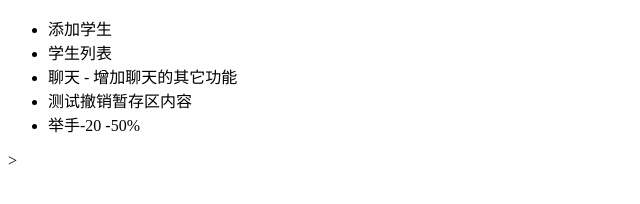
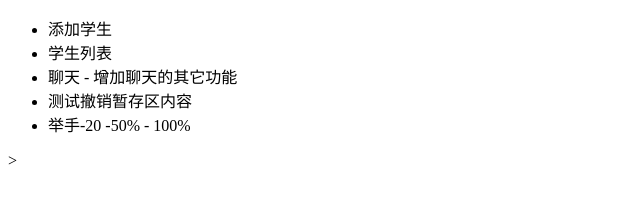
Before and after one commit to 158402/student, a plain HTML site: page index.html in a window 1280 px wide. Shown: the full height of the page, 0-640 px from the left. Drawn offline with Linux system fonts and the light colour scheme.

Commit message:
dev分支的举手功能开发完成

```diff
--- a/index.html
+++ b/index.html
@@ -9,7 +9,7 @@
 		<li>学生列表</li>
 		<li>聊天 - 增加聊天的其它功能</li>
 		<li>测试撤销暂存区内容</li>
-		<li>举手-20 -50%</li>
+		<li>举手-20 -50% - 100%</li>
 	</ul>
 </body>
 </html>>
```
